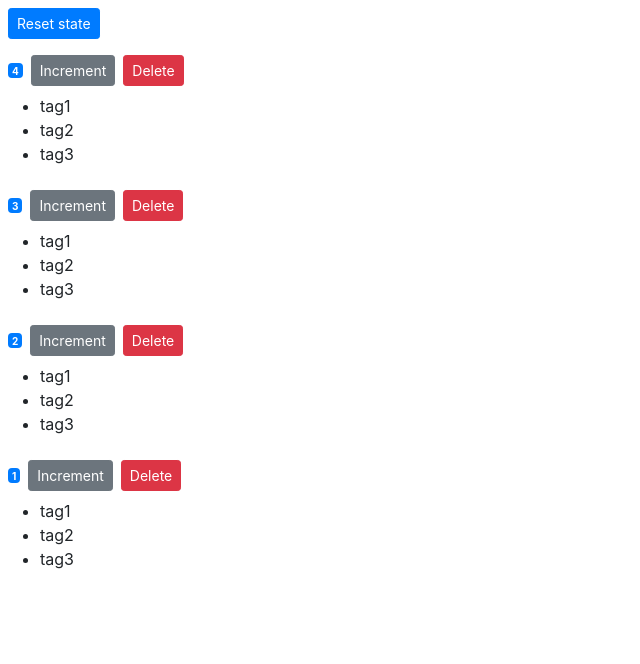
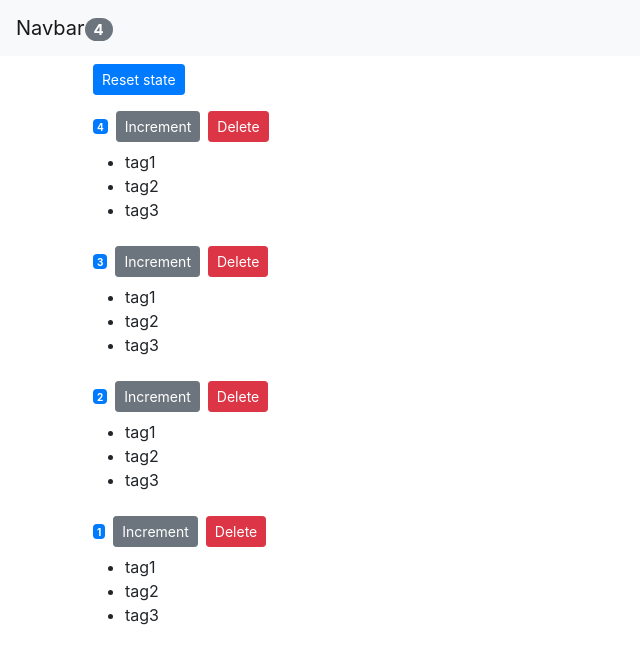
Before and after one commit to labeebmaqsood13/react_egghead_mosh, a React (Create React App) app: page / in a window 1280 px wide. Shown: the top 664 px of the page, without its empty margins (0-640 px from the left). Built offline with nearby package versions, Linux system fonts and the light colour scheme.

Commit message:
Lifting up state n funcs updating state if u need to keep two components in sync with the state and they dont have parent child relation n then passing those funcs using props

```diff
--- /dev/null
+++ b/src/MoshApp.js
@@ -0,0 +1,60 @@
+import React, { Component } from "react";
+import Counters from "./components/counters";
+import Navbar from "./components/navbar";
+
+class MoshApp extends Component {
+  state = {
+    counters: [
+      { id: 1, value: 4 },
+      { id: 2, value: 3 },
+      { id: 3, value: 2 },
+      { id: 4, value: 1 }
+    ]
+  };
+
+  handleIncrement = counter => {
+    // To update one object in counters state only clone that object out of all other objects at different indexes and update it
+    // console.log("Counter", counter);
+    const counters = [...this.state.counters];
+    const index = counters.indexOf(counter);
+    counters[index] = { ...counter };
+    counters[index].value++;
+    // console.log(this.state.counters[index]);
+    this.setState({ counters: counters });
+  };
+
+  handleReset = () => {
+    const counters = this.state.counters.map(c => {
+      c.value = 0;
+      return c;
+    });
+
+    this.setState({ counters: counters });
+  };
+
+  handleDelete = counterId => {
+    // console.log("Event handler called", counterId);
+    const counters = this.state.counters.filter(c => c.id !== counterId);
+    this.setState({ counters }); //this.setState({ counters: counters });
+  };
+
+  render() {
+    return (
+      <React.Fragment>
+        <Navbar
+          totalCounters={this.state.counters.filter(c => c.value > 0).length}
+        />
+        <main className="container">
+          <Counters
+            counters={this.state.counters}
+            onReset={this.handleReset}
+            onIncrement={this.handleIncrement}
+            onDelete={this.handleDelete}
+          />
+        </main>
+      </React.Fragment>
+    );
+  }
+}
+
+export default MoshApp;
--- a/src/components/counters.jsx
+++ b/src/components/counters.jsx
@@ -3,60 +3,25 @@
 import Counter from "./counter";
 
 class Counters extends Component {
-  state = {
-    counters: [
-      { id: 1, value: 4 },
-      { id: 2, value: 3 },
-      { id: 3, value: 2 },
-      { id: 4, value: 1 }
-    ]
-  };
-
-  handleIncrement = counter => {
-    // To update one object in counters state only clone that object out of all other objects at different indexes and update it
-    // console.log("Counter", counter);
-    const counters = [...this.state.counters];
-    const index = counters.indexOf(counter);
-    counters[index] = { ...counter };
-    counters[index].value++;
-    // console.log(this.state.counters[index]);
-    this.setState({ counters: counters });
-  };
-
-  handleReset = () => {
-    const counters = this.state.counters.map(c => {
-      c.value = 0;
-      return c;
-    });
-
-    this.setState({ counters: counters });
-  };
-
-  handleDelete = counterId => {
-    // console.log("Event handler called", counterId);
-    const counters = this.state.counters.filter(c => c.id !== counterId);
-    this.setState({ counters }); //this.setState({ counters: counters });
-  };
-
   render() {
     return (
       <div>
         <div>
           <button
-            onClick={this.handleReset}
+            onClick={this.props.onReset}
             className="btn btn-primary btn-sm m-2"
           >
             Reset state
           </button>
         </div>
-        {this.state.counters.map(counter => (
+        {this.props.counters.map(counter => (
           <Counter
             key={counter.id}
-            onDelete={this.handleDelete}
+            onDelete={this.props.onDelete}
             // value={counter.value}
             // id={counter.id}
             counter={counter}
-            onIncrement={this.handleIncrement}
+            onIncrement={this.props.onIncrement}
           />
         ))}
       </div>
--- /dev/null
+++ b/src/components/navbar.jsx
@@ -0,0 +1,18 @@
+import React, { Component } from "react";
+
+class Navbar extends Component {
+  render() {
+    return (
+      <nav className="navbar navbar-light bg-light">
+        <a className="navbar-brand" href="#">
+          Navbar
+          <span className="badge badge-pill badge-secondary">
+            {this.props.totalCounters}
+          </span>
+        </a>
+      </nav>
+    );
+  }
+}
+
+export default Navbar;
--- a/src/index.js
+++ b/src/index.js
@@ -20,11 +20,12 @@
 import ReactDOM from "react-dom";
 import "bootstrap/dist/css/bootstrap.css";
 // import Counter from "./components/counter"; // 1st section mosh
-import Counters from "./components/counters";
+// import Counters from "./components/counters";
+import MoshApp from "./MoshApp";
 
 // // Stateless componenet
 // const element = <h1>Hello World</h1>;
 // // Rendering on dom
 // ReactDOM.render(element, document.getElementById("root"));
 
-ReactDOM.render(<Counters />, document.getElementById("root"));
+ReactDOM.render(<MoshApp />, document.getElementById("root"));
```
